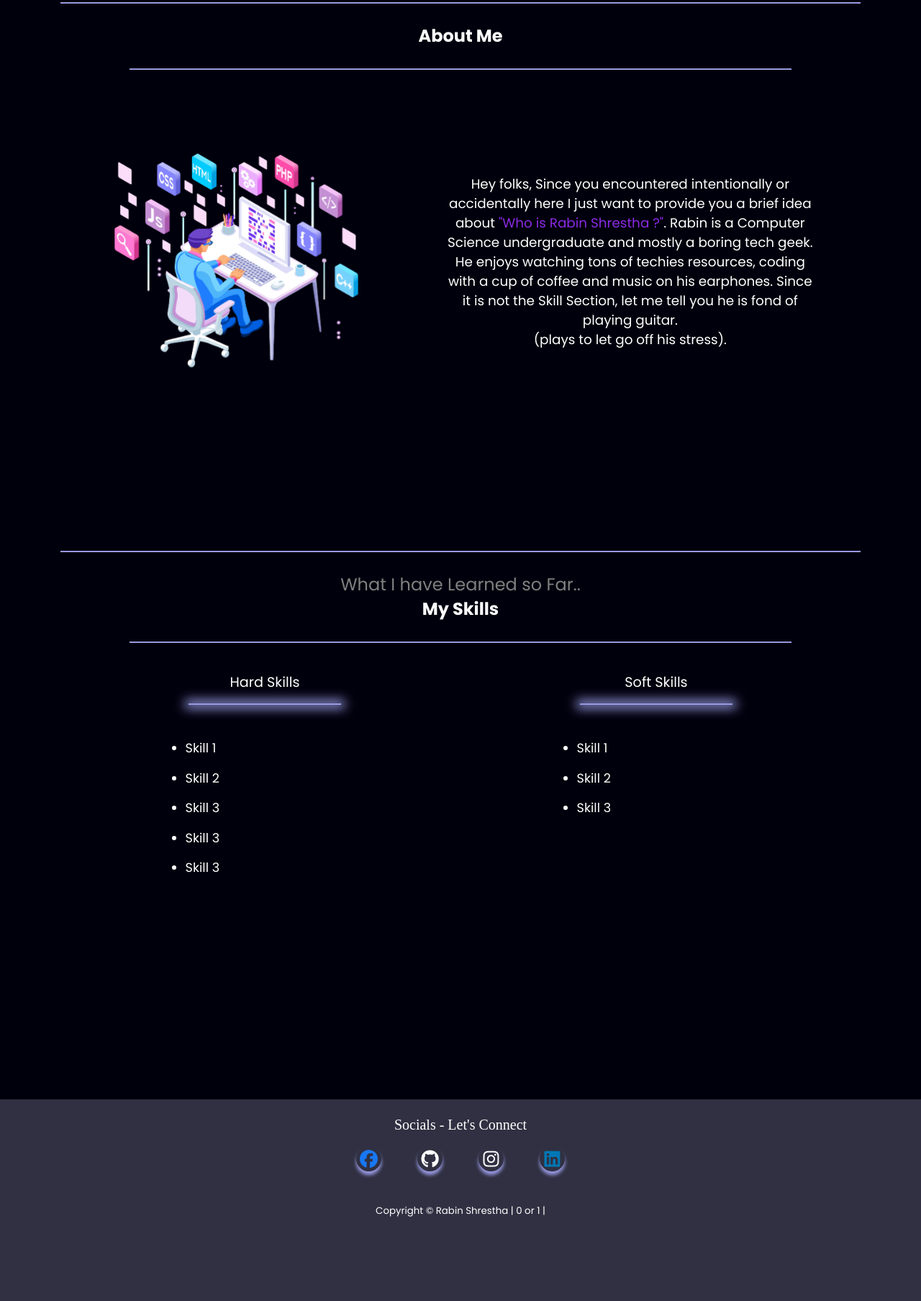
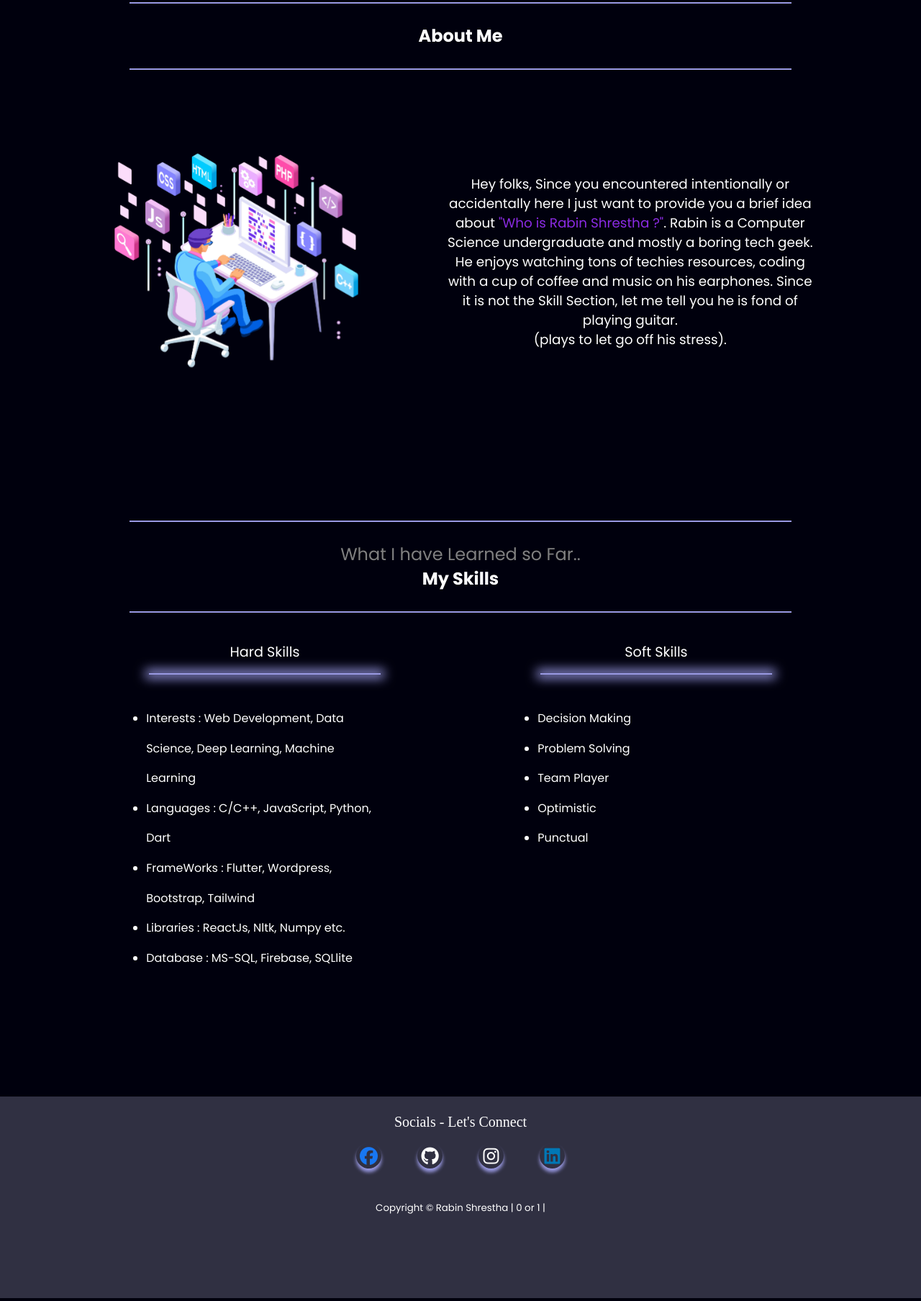
Before and after one commit to Rabin-Shresth/JS, a plain HTML site: page Portfolio/index.html in a window 1280 px wide. Shown: the part 663-2470 px from the top of the page at 72% size. Drawn offline with nearby package versions, Linux system fonts and the light colour scheme.

Commit message:
added contents ani managed some styles and navbar onclick garda particular section

```diff
--- a/Portfolio/index.html
+++ b/Portfolio/index.html
@@ -17,17 +17,17 @@
             <div class="left">Rabin's Portfolio</div>
             <div class="right">
                 <ul>
-                    <li><a href="/">Home</a></li>
-                    <li><a href="/">About Me</a></li>
-                    <li><a href="/">Skills</a></li>
-                    <li><a href="/">Socials</a></li>
+                    <li><a href="#first">Home</a></li>
+                    <li><a href="#about">About Me</a></li>
+                    <li><a href="#skills">Skills</a></li>
+                    <li><a href="#social">Socials</a></li>
                 </ul>
             </div>
         </nav>
     </header>
 
     <main>
-        <section class="firstSection">
+        <section class="firstSection" id="first">
             <div class="leftSection">
                 Hi, I am <span class="purple">Rabin Shrestha</span>
                 <div>And I am a passionate</div>
@@ -36,8 +36,8 @@
             </div>
             <div class="rightSection"><img src="bg.png" alt="developer"></div>
         </section>
-        <hr>
-        <section class="aboutSection">
+        <section class="aboutSection" id="about">
+            <hr>
             <h1 data-aos="fade-down" data-aos-duration="800">About Me</h1>
             <hr>
             <!-- <div class="line"></div> -->
@@ -52,8 +52,8 @@
                 </div>
             </div>
         </section>
-        <hr>
-        <section class="secondSection">
+        <section class="secondSection" id="skills">
+            <hr>
             <span class="text-gray" data-aos="fade-down" data-aos-duration="800">What I have Learned so Far..</span>
         <h1 data-aos="fade-down" data-aos-duration="800">My Skills</h1>
             <hr>
@@ -63,48 +63,50 @@
                 Hard Skills
                 <hr>
                 <ul data-aos="fade-left" >
-                    <li>Skill 1</li>
-                    <li>Skill 2</li>
-                    <li>Skill 3</li>
-                    <li>Skill 3</li>
-                    <li>Skill 3</li>
+                    <li>Interests : Web Development, Data Science, Deep Learning, Machine Learning</li>
+                    <li>Languages : C/C++, JavaScript, Python, Dart</li>
+                    <li>FrameWorks : Flutter, Wordpress, Bootstrap, Tailwind</li>
+                    <li>Libraries : ReactJs, Nltk, Numpy etc.</li>
+                    <li>Database : MS-SQL, Firebase, SQLlite</li>
                   </ul>
             </div>
             <div class="softSkills">
                 Soft Skills
                 <hr>
                 <ul data-aos="fade-right">
-                    <li>Skill 1</li>
-                    <li>Skill 2</li>
-                    <li>Skill 3</li>
+                    <li>Decision Making</li>
+                    <li>Problem Solving</li>
+                    <li>Team Player</li>
+                    <li>Optimistic</li>
+                    <li>Punctual</li>
                   </ul>
             </div>
         </div>
     </section>
     </main>
 
-    <footer>
+    <footer id="social">
         <h4>Socials - Let's Connect</h4>
-        <div class="wrapper">
-            <a href="https://www.facebook.com/nibar.dai/" class="link-no-underline">
+        <div class="wrapper" data-aos="fade-down" data-aos-duration="800">
+            <a href="https://www.facebook.com/nibar.dai/" class="link-no-underline" target="_blank">
                 <div class="icon fb">
                     <i class="fa-brands fa-facebook"></i>
                     <span>Facebook</span>
                 </div>
             </a>
-            <a href="https://github.com/Rabin-Shresth" class="link-no-underline">
+            <a href="https://github.com/Rabin-Shresth" class="link-no-underline" target="_blank">
                 <div class="icon gh">
                     <i class="fa-brands fa-github"></i>
                     <span>Github</span>
                 </div>
             </a>
-            <a href="https://www.instagram.com/rabin_shrest/" class="link-no-underline">
+            <a href="https://www.instagram.com/rabin_shrest/" class="link-no-underline" target="_blank">
                 <div class="icon ins">
                     <i class="fa-brands fa-instagram"></i>
                     <span>Instagram</span>
                 </div>
             </a>
-            <a href="https://www.linkedin.com/in/rabin-shrestha-a0669a274/" class="link-no-underline">
+            <a href="https://www.linkedin.com/in/rabin-shrestha-a0669a274/" class="link-no-underline" target="_blank">
                 <div class="icon link">
                     <i class="fa-brands fa-linkedin"></i>
                     <span>LinkedIn</span>
--- a/Portfolio/styles.css
+++ b/Portfolio/styles.css
@@ -1,6 +1,7 @@
 *{
     margin:0;
     padding: 0;
+    scroll-behavior: smooth;
 }
 body{
     background-color: rgb(0, 0, 13);
@@ -126,7 +127,7 @@ main hr{
 .secondSection{
     max-width: 85vw;
     margin: auto;
-    height: 90vh;
+    height: 100vh;
 }
 
 
@@ -163,7 +164,7 @@ main hr{
 
 .hardSkills,.softSkills{
     display: inline-block;
-    width: 35%;
+    width: 45%;
     /* background-color: blue; */
     justify-content: center;
     align-items: center;
@@ -172,6 +173,7 @@ main hr{
     font-size: 1.2rem;
 }
 
+
 .hardSkills  hr, .softSkills hr{
     margin-top: 15px;
     box-shadow: 0 0px 15px 5px rgb(153,153,226);
@@ -179,11 +181,14 @@ main hr{
 
 
 ul{
-    font-size: 1.1rem;
+    font-size: 1.0rem;
     text-align:start;
     margin-left: 80px;
+    margin-right: 80px;
     line-height: 2.6rem;
 }
+
+
 
 .image-top{
     position: relative;
```
